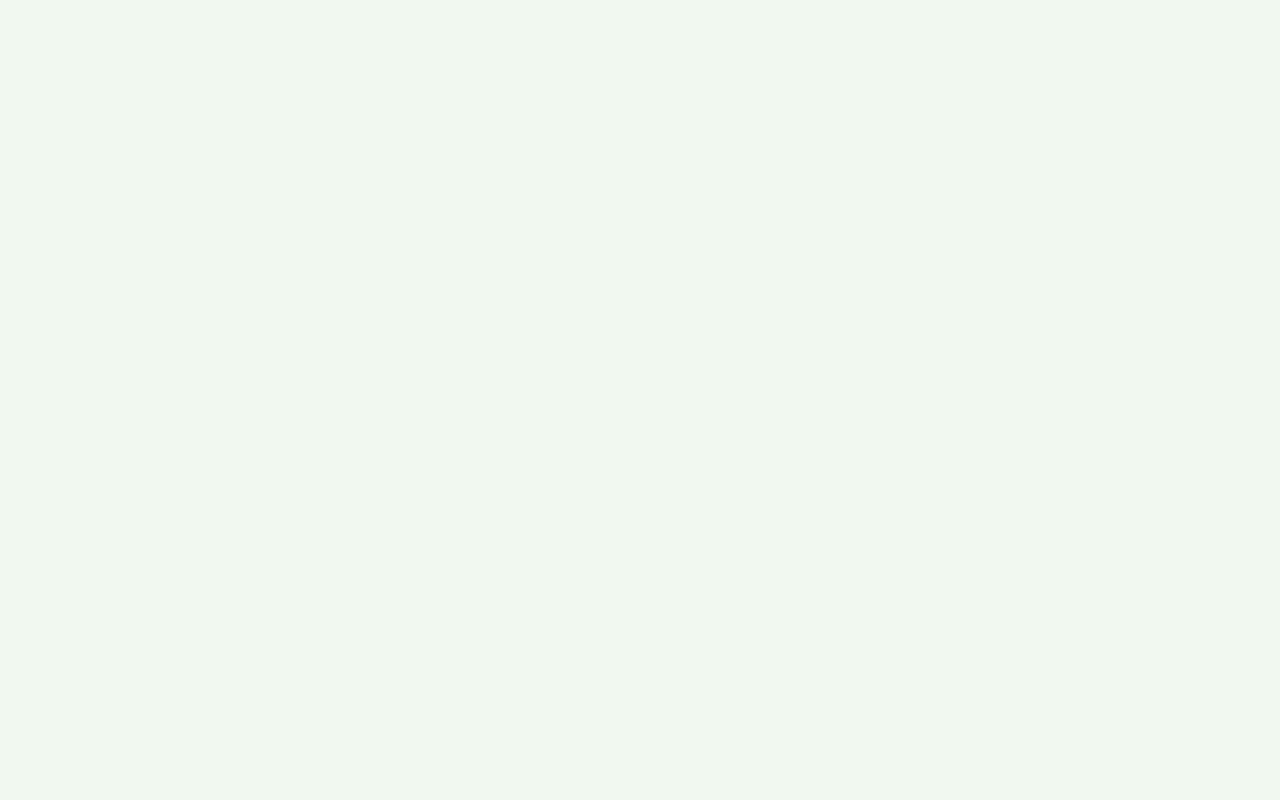
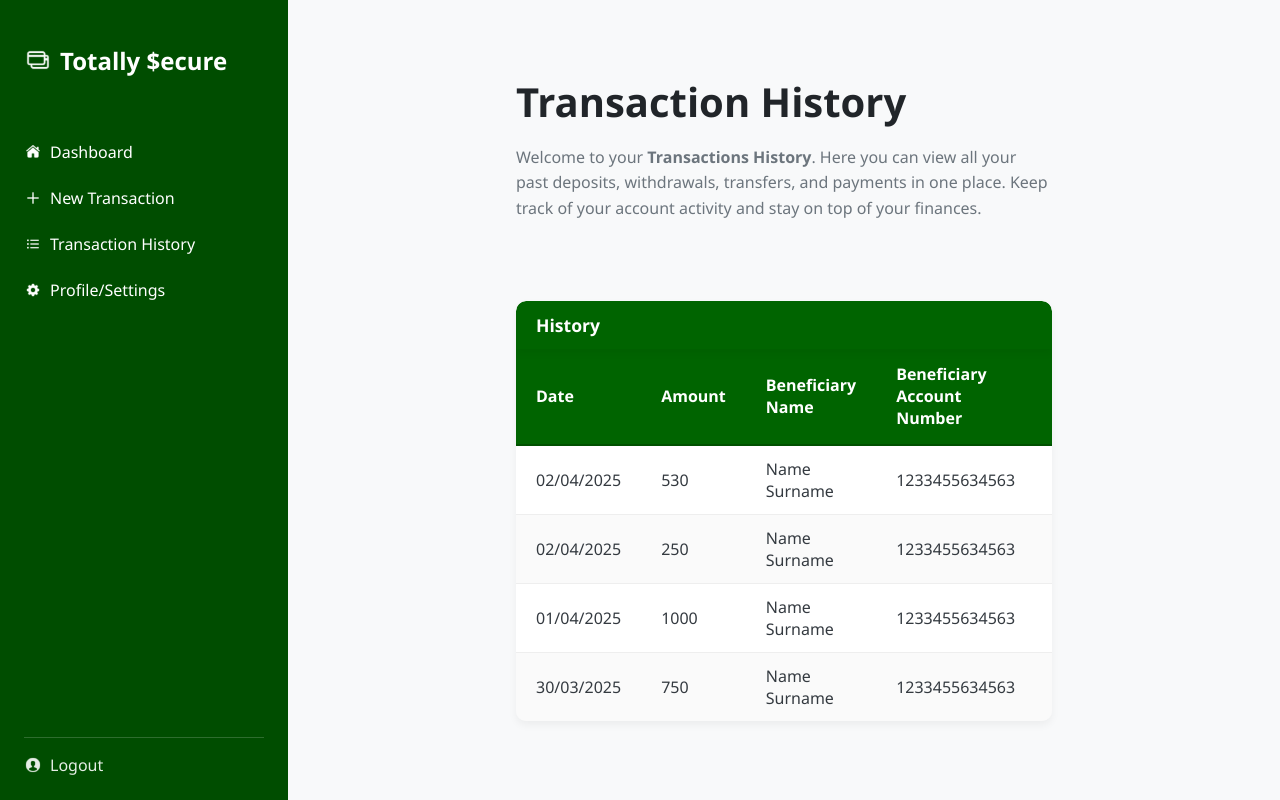
Before and after one commit to ash0github/TotallySecure, a React (Vite) app in the folder Frontend/: page /history in a window 1280 px wide. Before the commit this address had no page. Built offline with nearby package versions, Linux system fonts and the light colour scheme.

Commit message:
transaction history page
 TransactionHistory page with mock data, styled using TransactionHistory.css, and added a route for it in App.jsx. Also included a background image asset for the history page.

```diff
--- a/Frontend/src/App.jsx
+++ b/Frontend/src/App.jsx
@@ -4,6 +4,8 @@ import Register from './pages/Register';
 import UserDashboard from './pages/UserDashboard';
 import Transactions from './pages/Transactions';
 import FinalTransactions from './pages/FinalTransactions';
+import TransactionHistory from "./pages/TransactionHistory";
+
 
 function App() {
   return (
@@ -14,6 +16,8 @@ function App() {
       <Route path="/userdashboard" element={<UserDashboard />} />
       <Route path="/transactions" element={<Transactions />} />
       <Route path="/confirm-transfer" element={<FinalTransactions />} />
+      <Route path="/history" element={<TransactionHistory />} />
+
     </Routes>
   );
 }
--- /dev/null
+++ b/Frontend/src/pages/TransactionHistory.jsx
@@ -0,0 +1,96 @@
+import React from "react";
+import Sidebar from "../components/Sidebar";
+import "../styles/TransactionHistory.css";
+
+
+const mockTransactions = [
+  {
+    date: "02/04/2025",
+    amount: "530",
+    beneficiaryName: "Name Surname",
+    beneficiaryAccount: "1233455634563",
+    currency: "ZAR",
+    status: "Completed",
+  },
+  {
+    date: "02/04/2025",
+    amount: "250",
+    beneficiaryName: "Name Surname",
+    beneficiaryAccount: "1233455634563",
+    currency: "USD",
+    status: "Completed",
+  },
+  {
+    date: "01/04/2025",
+    amount: "1000",
+    beneficiaryName: "Name Surname",
+    beneficiaryAccount: "1233455634563",
+    currency: "EUR",
+    status: "Completed",
+  },
+  {
+    date: "30/03/2025",
+    amount: "750",
+    beneficiaryName: "Name Surname",
+    beneficiaryAccount: "1233455634563",
+    currency: "ZAR",
+    status: "Completed",
+  },
+];
+
+const TransactionHistory = () => {
+  return (
+    <div className="transactions-wrapper">
+
+      <Sidebar />
+
+      {/* Main Content */}
+      <div className="transactions-main transaction-history">
+        {/* Header */}
+        <div className="history-header">
+          <h1>Transaction History</h1>
+          <p>
+            Welcome to your <strong>Transactions History</strong>. Here you can
+            view all your past deposits, withdrawals, transfers, and payments in
+            one place. Keep track of your account activity and stay on top of
+            your finances.
+          </p>
+        </div>
+
+        {/* Table */}
+        <div className="history-table-container">
+          <table className="history-table">
+            <thead>
+              <tr>
+                <th>Date</th>
+                <th>Amount</th>
+                <th>Beneficiary Name</th>
+                <th>Beneficiary Account Number</th>
+                <th>Currency</th>
+                <th>Status</th>
+              </tr>
+            </thead>
+            <tbody>
+              {mockTransactions.map((txn, index) => (
+                <tr key={index}>
+                  <td>{txn.date}</td>
+                  <td>{txn.amount}</td>
+                  <td>{txn.beneficiaryName}</td>
+                  <td>{txn.beneficiaryAccount}</td>
+                  <td>{txn.currency}</td>
+                  <td>
+                    <span className={`status ${txn.status.toLowerCase()}`}>
+                      {txn.status}
+                    </span>
+                  </td>
+                </tr>
+              ))}
+            </tbody>
+          </table>
+        </div>
+      </div>
+    </div>
+  );
+};
+
+export default TransactionHistory;
--- /dev/null
+++ b/Frontend/src/styles/TransactionHistory.css
@@ -0,0 +1,136 @@
+
+.transactions-wrapper {
+  display: flex;
+  height: 100vh;
+  width: 100vw;
+  overflow: hidden;
+  font-family: 'Segoe UI', Tahoma, Geneva, Verdana, sans-serif;
+  background-color: #f8f9fa;
+}
+
+
+.transactions-main.transaction-history {
+  flex: 1;
+  display: flex;
+  flex-direction: column;
+  align-items: stretch;
+  justify-content: flex-start;
+  padding: 2rem;
+  overflow-y: auto;
+  box-sizing: border-box;
+}
+
+/* === Header section === */
+.history-header {
+  width: 100%;
+  margin-bottom: 2rem;
+  text-align: left;
+}
+
+.history-header h1 {
+  color: #212529;
+  font-size: 2.5rem;
+  margin-bottom: 0.5rem;
+  font-weight: 700;
+}
+
+.history-header p {
+  font-size: 1rem;
+  color: #6c757d;
+  line-height: 1.6;
+}
+
+/* === Table container === */
+.history-table-container {
+  width: 100%;
+  flex: 1;
+  background: #fff;
+  border-radius: 10px;
+  box-shadow: 0 4px 8px rgba(0,0,0,0.05);
+  overflow-x: auto;
+  margin-bottom: 2rem;
+  position: relative;
+}
+
+
+.history-table-container::before {
+  content: "History";
+  display: block;
+  background-color: #006400;
+  color: #fff;
+  padding: 12px 20px;
+  border-top-left-radius: 10px;
+  border-top-right-radius: 10px;
+  font-weight: 600;
+  font-size: 1.1rem;
+  margin-bottom: -1px;
+  box-shadow: 0 4px 8px rgba(0,0,0,0.05);
+  position: relative;
+  z-index: 1;
+}
+
+/* === Table styling === */
+.history-table {
+  width: 100%;
+  border-collapse: collapse;
+}
+
+.history-table th {
+  background-color: #006400;
+  color: #fff;
+  text-align: left;
+  padding: 15px 20px;
+  font-weight: 600;
+  border-bottom: 2px solid #005000;
+}
+
+.history-table td {
+  padding: 12px 20px;
+  border-bottom: 1px solid #eee;
+  color: #343a40;
+}
+
+/* Alternate row striping */
+.history-table tr:nth-child(even) {
+  background-color: #fafafa;
+}
+
+
+.history-table tr:last-child td {
+  border-bottom: none;
+}
+
+/* Hover effect */
+.history-table tr:hover {
+  background: #f1f1f1;
+}
+
+
+.status {
+  padding: 4px 10px;
+  border-radius: 20px;
+  font-size: 0.8rem;
+  font-weight: bold;
+  display: inline-flex;
+  align-items: center;
+  justify-content: center;
+  min-width: 80px;
+}
+
+.status.completed {
+  background: #e6f7ed;
+  color: #28a745;
+  border: 1px solid #28a745;
+}
+
+.status.pending {
+  background: #fff3cd;
+  color: #856404;
+  border: 1px solid #ffc107;
+}
+
+.status.failed {
+  background: #f8d7da;
+  color: #721c24;
+  border: 1px solid #dc3545;
+}
```
Also changed, not shown: Frontend/src/assets/history_bg.png (added).
